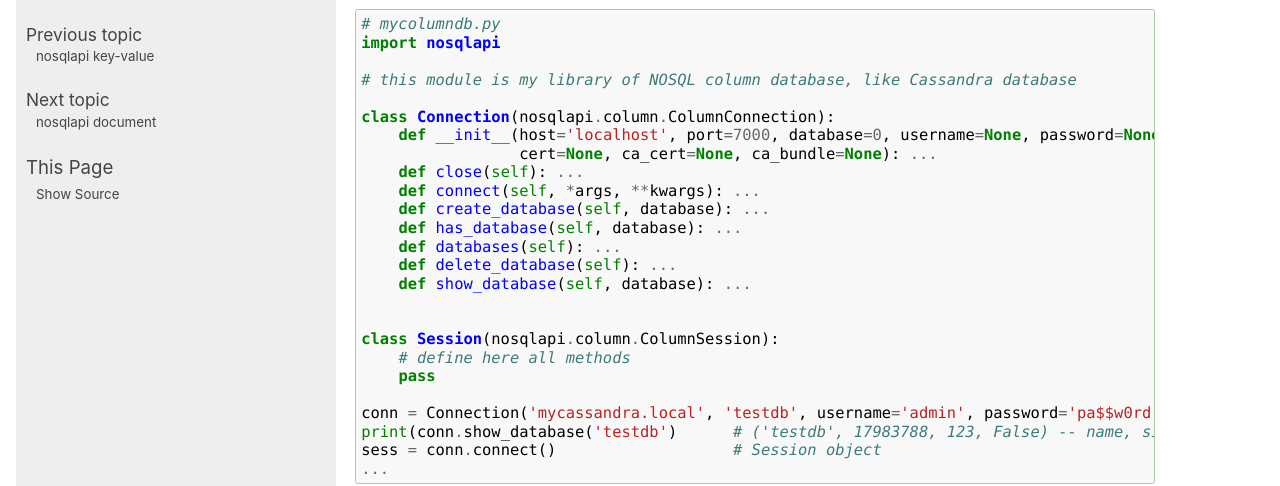
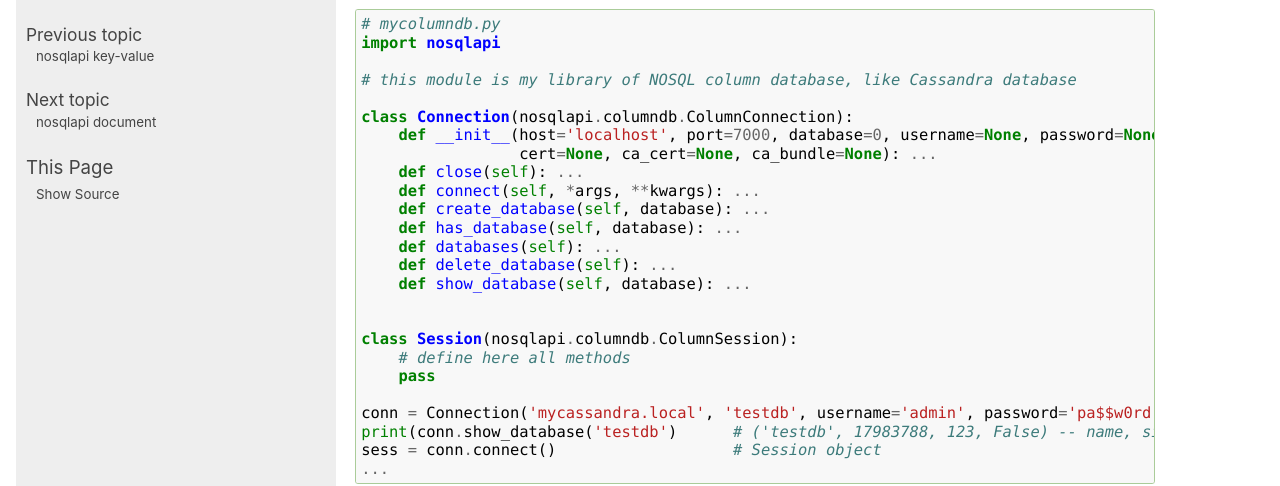
Before and after one commit to MatteoGuadrini/nosqlapi, a Sphinx documentation site: the page built from docs/source/nosqlapi_column.rst, in a window 1280 px wide and 900 px high, scrolled down 352 px. Shown: the part 152-638 px from the top of the window. Built offline with Sphinx 7.4.7, drawn with Linux system fonts in a browser that asks for light colours.

Commit message:
Fix names column to columndb

```diff
--- a/docs/source/nosqlapi_column.rst
+++ b/docs/source/nosqlapi_column.rst
@@ -27,7 +27,7 @@ This is an example of a library for connecting to a `cassandra <https://cassandr
 
     # this module is my library of NOSQL column database, like Cassandra database
 
-    class Connection(nosqlapi.column.ColumnConnection):
+    class Connection(nosqlapi.columndb.ColumnConnection):
         def __init__(host='localhost', port=7000, database=0, username=None, password=None, ssl=None, tls=None,
                      cert=None, ca_cert=None, ca_bundle=None): ...
         def close(self): ...
@@ -39,7 +39,7 @@ This is an example of a library for connecting to a `cassandra <https://cassandr
         def show_database(self, database): ...
 
 
-    class Session(nosqlapi.column.ColumnSession):
+    class Session(nosqlapi.columndb.ColumnSession):
         # define here all methods
         pass
 
```
